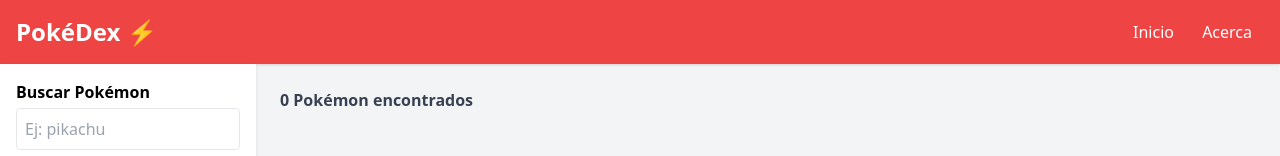
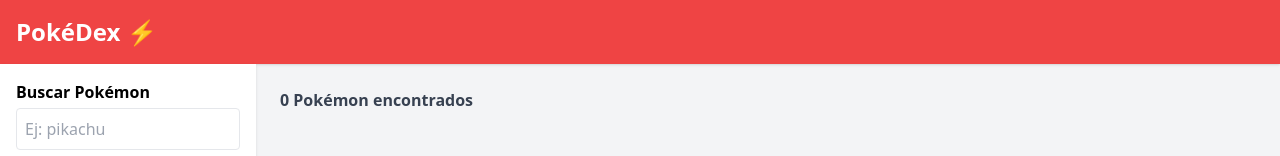
Before and after one commit to profjohang/tallerjava, a plain HTML site: page pruebagpt/index.html in a window 1280 px wide. Shown: the top 156 px of the page. Drawn offline with nearby package versions, Linux system fonts and the light colour scheme; no server answers.

Commit message:
Update index.html

```diff
--- a/pruebagpt/index.html
+++ b/pruebagpt/index.html
@@ -11,10 +11,6 @@
     <!-- HEADER -->
     <header class="bg-red-500 text-white p-4 flex justify-between items-center shadow">
         <h1 class="text-2xl font-bold">PokéDex ⚡</h1>
-        <nav>
-            <a href="#" class="px-3 hover:underline">Inicio</a>
-            <a href="#" class="px-3 hover:underline">Acerca</a>
-        </nav>
     </header>
 
     <!-- LAYOUT -->
```
